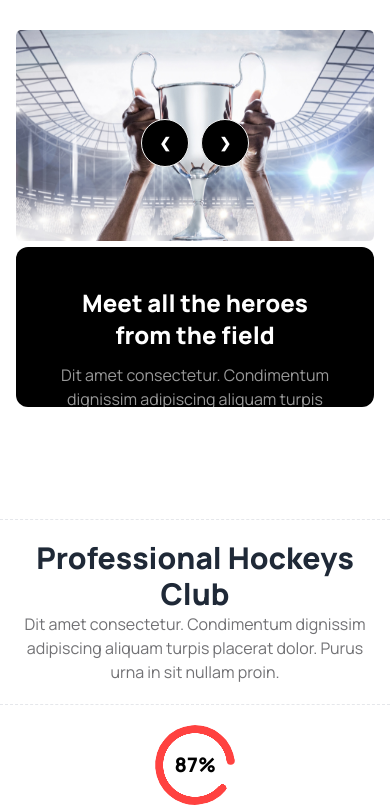
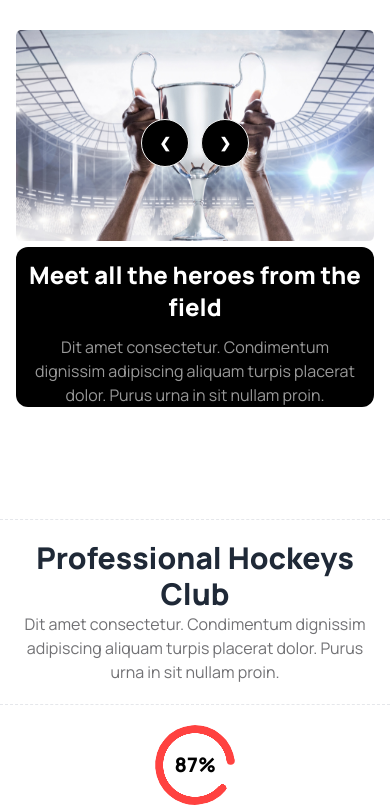
Before and after one commit to sakibOS/assignment--03, a plain HTML site: page index.html in a window 390 px wide. Shown: the part 66-873 px from the top of the page. Drawn offline with nearby package versions, Linux system fonts and the light colour scheme.

Commit message:
added card

```diff
--- a/index.html
+++ b/index.html
@@ -115,7 +115,7 @@
 
           </div>
           <!--card container-->
-          <div class="card lg:absolute lg:bottom-5 lg:right-24 space-y-3 bg-black p-10 text-center rounded-xl w-full lg:w-[550px] h-[160px]">
+          <div class="card lg:absolute lg:bottom-5 lg:right-24 space-y-3 bg-black p-3 lg:p-10 text-center rounded-xl w-full lg:w-[550px] h-[160px]">
             <h4 class="text-white text-2xl font-extrabold">Meet all the heroes from the field</h4>
             <p class="text-[#FFFFFF99]">Dit amet consectetur. Condimentum dignissim adipiscing aliquam turpis placerat dolor. Purus urna in sit nullam proin. </p>
 
```
